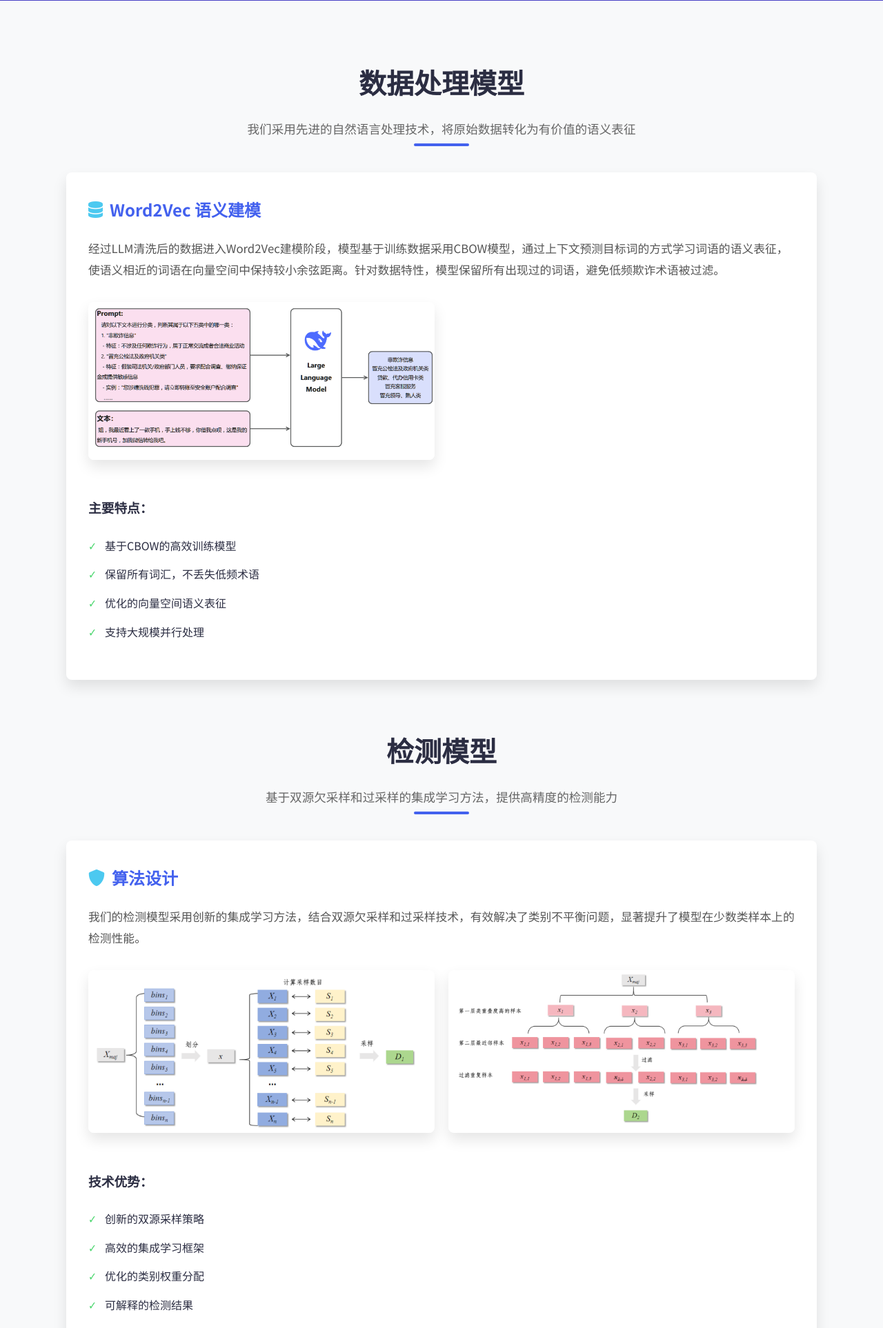
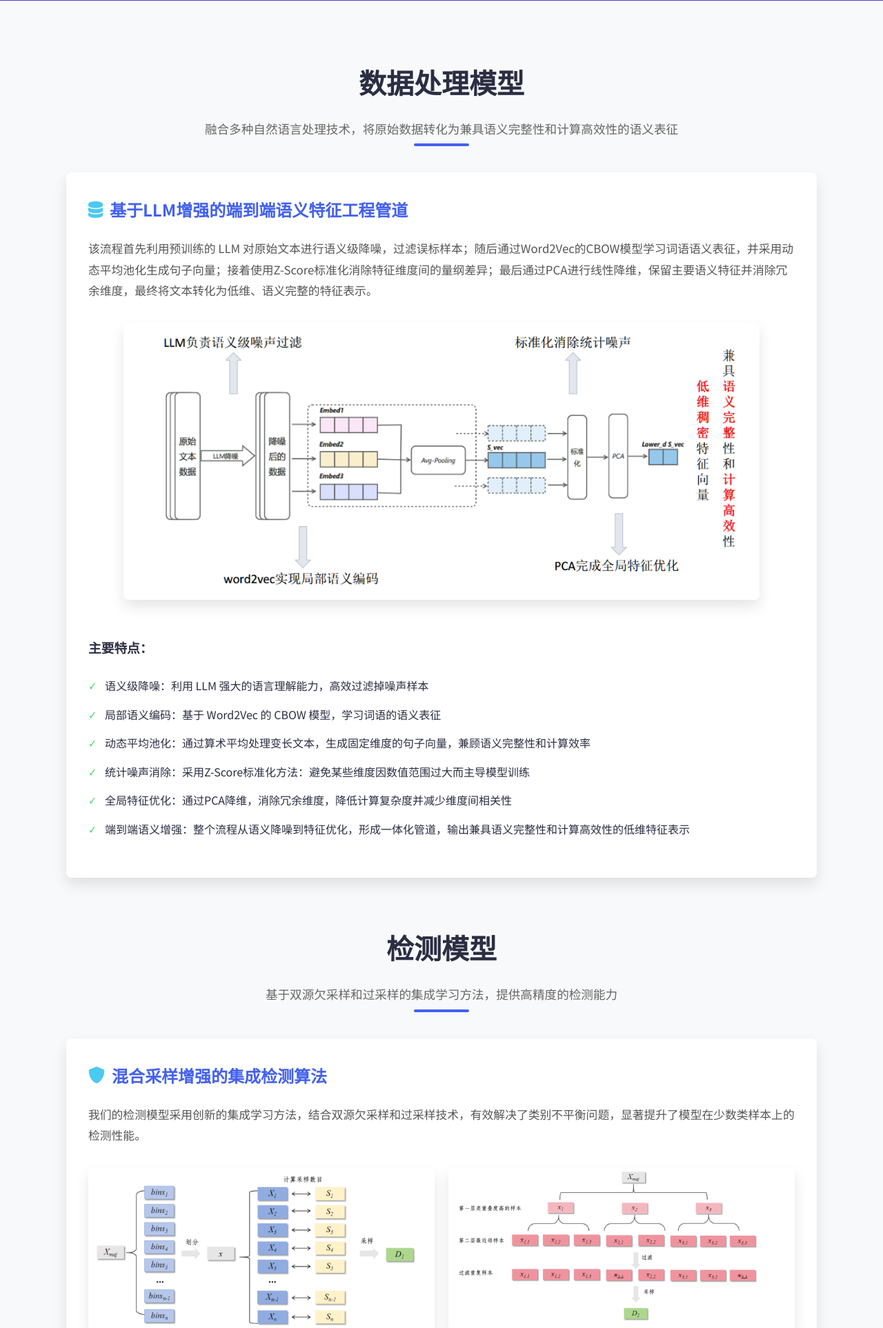
Before and after one commit to Ba-YH/fraud, a Flask app: page / in a window 1280 px wide. Shown: the part 561-2487 px from the top of the page at 69% size. Run offline with Flask 3, Linux system fonts and the light colour scheme; parts of the project's set-up code (start-up, migrations or seed data) failed here and were passed over; grey boxes are pictures that could not be loaded.

Commit message:
完善欢迎页面

```diff
--- a/frontend/templates/welcome.html
+++ b/frontend/templates/welcome.html
@@ -214,7 +214,12 @@
         font-size: 1.05rem;
         line-height: 1.8;
     }
-
+    /*对于单张图片，放宽+居中*/
+    .single {
+        width: 90% !important;
+        height: auto;
+        margin: 0 auto;
+    }
     .image-container {
         display: flex;
         flex-wrap: wrap;
@@ -375,23 +380,25 @@
 <section class="container">
   <div class="section-title">
     <h1>数据处理模型</h1>
-    <p>我们采用先进的自然语言处理技术，将原始数据转化为有价值的语义表征</p>
+    <p>融合多种自然语言处理技术，将原始数据转化为兼具语义完整性和计算高效性的语义表征</p>
   </div>
 
   <div class="model-card">
-    <h2><i class="fas fa-database"></i> Word2Vec 语义建模</h2>
-    <p>经过LLM清洗后的数据进入Word2Vec建模阶段，模型基于训练数据采用CBOW模型，通过上下文预测目标词的方式学习词语的语义表征，使语义相近的词语在向量空间中保持较小余弦距离。针对数据特性，模型保留所有出现过的词语，避免低频欺诈术语被过滤。</p>
+    <h2><i class="fas fa-database"></i> 基于LLM增强的端到端语义特征工程管道</h2>
+    <p>该流程首先利用预训练的 LLM 对原始文本进行语义级降噪，过滤误标样本；随后通过Word2Vec的CBOW模型学习词语语义表征，并采用动态平均池化生成句子向量；接着使用Z-Score标准化消除特征维度间的量纲差异；最后通过PCA进行线性降维，保留主要语义特征并消除冗余维度，最终将文本转化为低维、语义完整的特征表示。</p>
 
     <div class="image-container">
-      <img src="../static/images/img_1.png" alt="数据处理模型示意图">
+      <img src="../static/images/数据处理流程.png" alt="数据处理模型示意图" class="single">
     </div>
 
     <h3>主要特点：</h3>
     <ul class="feature-list">
-      <li>基于CBOW的高效训练模型</li>
-      <li>保留所有词汇，不丢失低频术语</li>
-      <li>优化的向量空间语义表征</li>
-      <li>支持大规模并行处理</li>
+      <li>语义级降噪：利用 LLM 强大的语言理解能力，高效过滤掉噪声样本</li>
+      <li>局部语义编码：基于 Word2Vec 的 CBOW 模型，学习词语的语义表征</li>
+      <li>动态平均池化：通过算术平均处理变长文本，生成固定维度的句子向量，兼顾语义完整性和计算效率</li>
+      <li>统计噪声消除：采用Z-Score标准化方法：避免某些维度因数值范围过大而主导模型训练</li>
+      <li>全局特征优化：通过PCA降维，消除冗余维度，降低计算复杂度并减少维度间相关性</li>
+      <li>端到端语义增强：整个流程从语义降噪到特征优化，形成一体化管道，输出兼具语义完整性和计算高效性的低维特征表示</li>
     </ul>
   </div>
 </section>
@@ -403,7 +410,7 @@
   </div>
 
   <div class="model-card">
-    <h2><i class="fas fa-shield-alt"></i> 算法设计</h2>
+    <h2><i class="fas fa-shield-alt"></i> 混合采样增强的集成检测算法 </h2>
     <p>我们的检测模型采用创新的集成学习方法，结合双源欠采样和过采样技术，有效解决了类别不平衡问题，显著提升了模型在少数类样本上的检测性能。</p>
 
     <div class="image-container">
@@ -432,7 +439,7 @@
     <p>随着互联网技术的普及，网络欺诈手段日益猖獗，从电信诈骗、钓鱼网站到社交媒体虚假信息，严重威胁个人隐私安全与社会稳定。据统计，2024年全球因诈骗造成的经济损失已突破1万亿美元，亚洲地区还成为了重灾区。而传统的人工审核效率低下且误报率高，随着生成式AI技术的滥用，显然难以应对海量信息的检测需求。本作品的设计灵感于对这一社会痛点的深度观察，旨在通过联合自然语言处理技术、机器学习以及当下新兴的大模型技术构建一套较为高效和精准的欺诈信息检测系统，能够识别潜在的欺诈信息，提升信息安全性，减少用户受骗风险。</p>
 
     <div class="image-container">
-      <img src="../static/images/img.png" alt="需求分析图">
+      <img src="../static/images/系统架构图.png" alt="系统架构图" class="single">
     </div>
 
   </div>
```
Also changed, not shown: frontend/static/images/数据处理流程.png (added), frontend/static/images/系统架构图.png (added).
